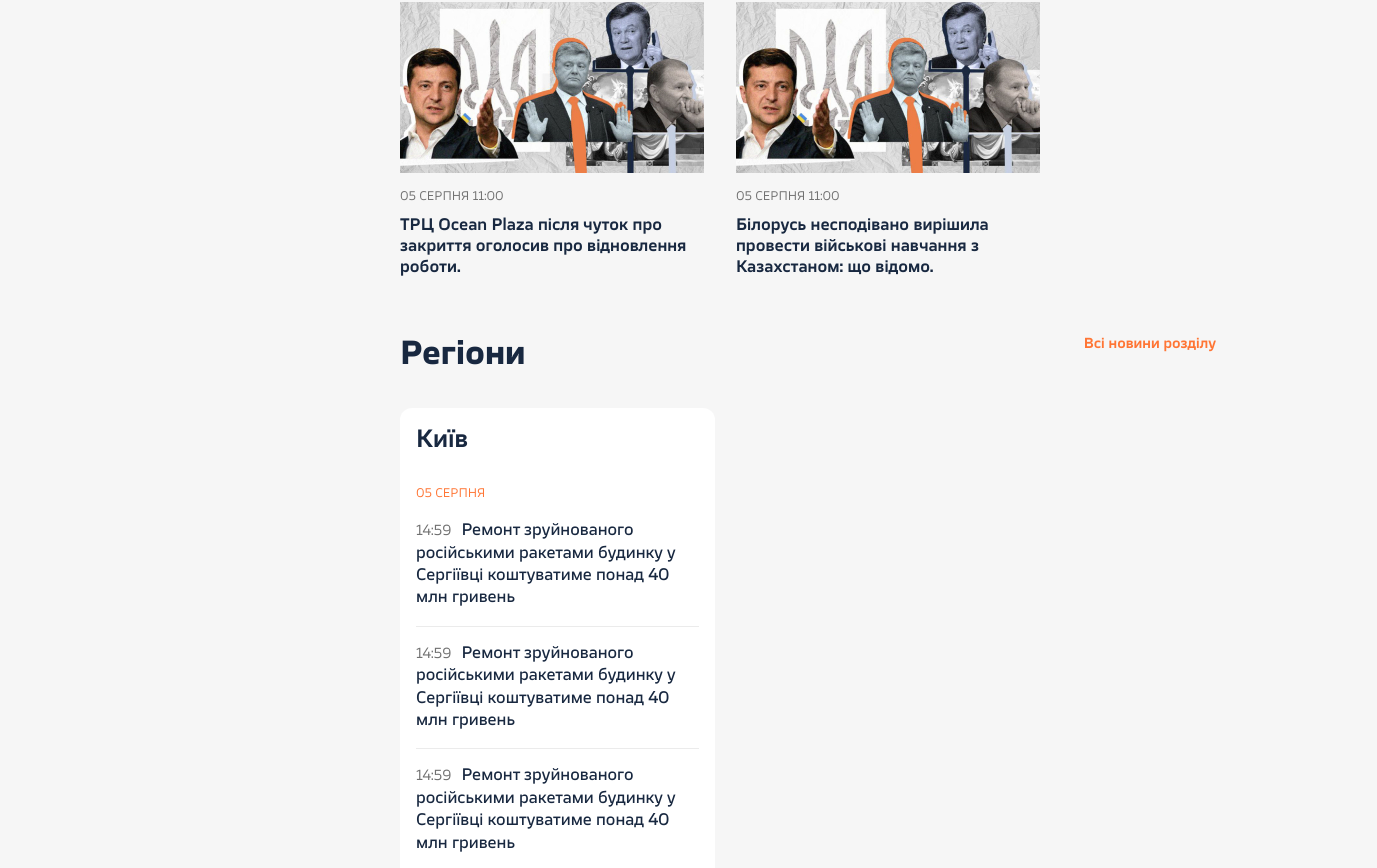
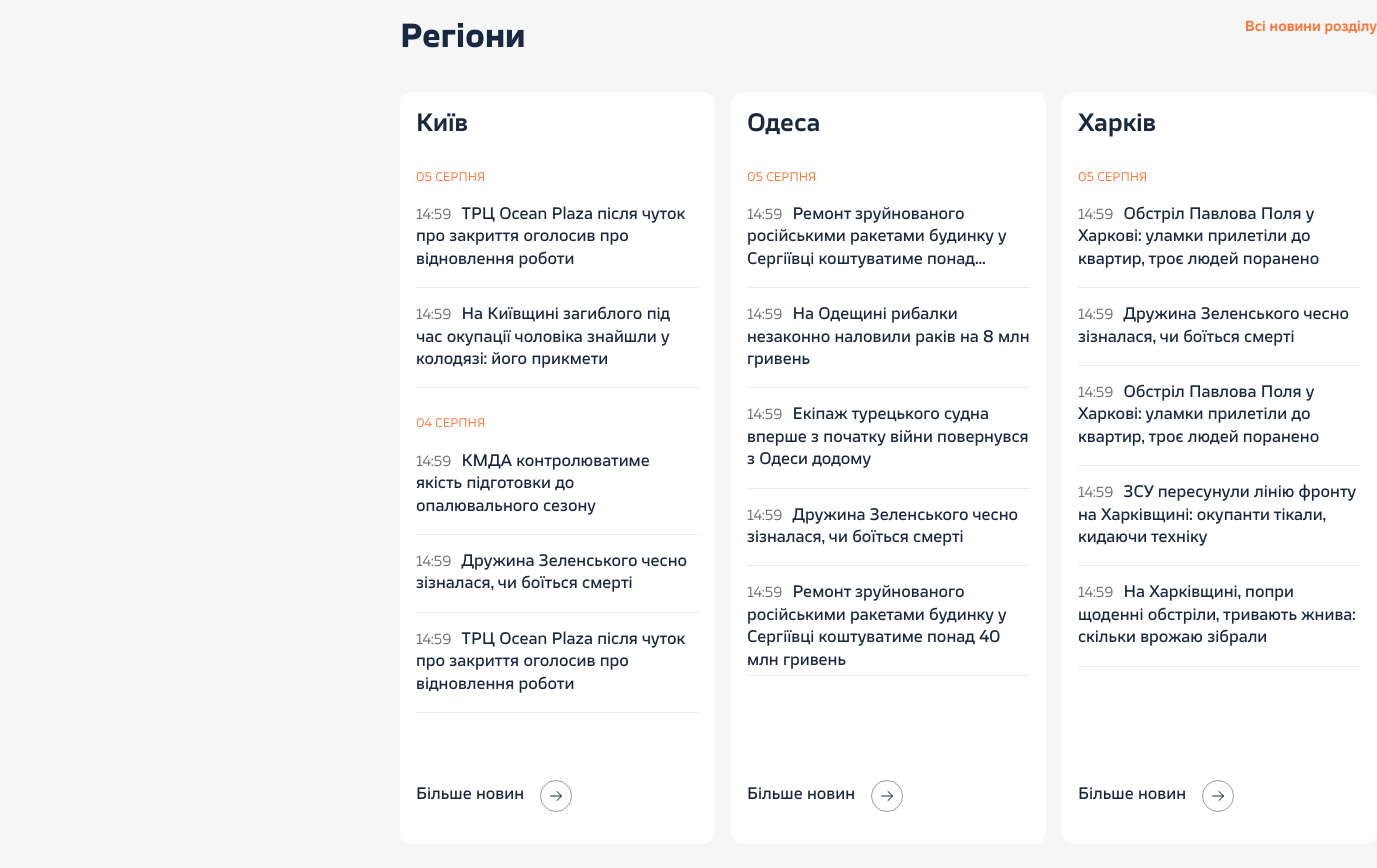
Before and after one commit to ihnatenkoo/News-Portal, a React (Vite) app: page / in a window 1280 px wide. Shown: the part 1592-2460 px from the top of the page, 1377 px wide, since content can reach past the window. Built offline with nearby package versions, Linux system fonts and the light colour scheme.

Commit message:
Impl logic of creating <Regions/> cards based on outside data

```diff
--- a/src/components/Regions/RegionCard/RegionCard.module.scss
+++ b/src/components/Regions/RegionCard/RegionCard.module.scss
@@ -9,7 +9,13 @@
 	}
 
 	&__inner {
+		height: 547px;
+		overflow: hidden;
 		margin-bottom: 67px;
+
+		&_day {
+			margin-bottom: 24px;
+		}
 	}
 
 	&__footer {
@@ -32,8 +38,11 @@
 
 	.article {
 		&__title {
+			max-height: 110px;
+			overflow: hidden;
 			padding: 16px 0;
 			border-bottom: 1px solid var(--gray-light);
+			cursor: pointer;
 
 			span {
 				margin-right: 10px;
--- a/src/components/Regions/RegionCard/RegionCard.tsx
+++ b/src/components/Regions/RegionCard/RegionCard.tsx
@@ -1,36 +1,31 @@
 import { FC } from 'react';
 import { Date, HTag } from '../../ui';
+import { IAllNews } from '../types';
 import s from './RegionCard.module.scss';
+interface IRegionCard {
+	newsData: IAllNews;
+}
 
-const RegionCard: FC = () => {
+const RegionCard: FC<IRegionCard> = ({ newsData }) => {
 	return (
 		<div className={s.card}>
 			<HTag tag="h3" className={s.card__title}>
-				Київ
+				{newsData.city}
 			</HTag>
 			<div className={s.card__inner}>
-				<div className={s.article}>
-					<Date type="accent">05 серпня</Date>
-					<HTag tag="h5" className={s.article__title}>
-						<Date type="time">14:59</Date>
-						Ремонт зруйнованого російськими ракетами будинку у Сергіївці
-						коштуватиме понад 40 млн гривень
-					</HTag>
-				</div>
-				<div className={s.article}>
-					<HTag tag="h5" className={s.article__title}>
-						<Date type="time">14:59</Date>
-						Ремонт зруйнованого російськими ракетами будинку у Сергіївці
-						коштуватиме понад 40 млн гривень
-					</HTag>
-				</div>
-				<div className={s.article}>
-					<HTag tag="h5" className={s.article__title}>
-						<Date type="time">14:59</Date>
-						Ремонт зруйнованого російськими ракетами будинку у Сергіївці
-						коштуватиме понад 40 млн гривень
-					</HTag>
-				</div>
+				{newsData.news.map((day) => (
+					<div className={s.card__inner_day} key={day.id}>
+						<Date type="accent">{day.date}</Date>
+						{day.articles.map((a) => (
+							<article className={s.article} key={a.id}>
+								<HTag tag="h5" className={s.article__title}>
+									<Date type="time">{a.time}</Date>
+									{a.title}
+								</HTag>
+							</article>
+						))}
+					</div>
+				))}
 			</div>
 
 			<a href="#" className={s.card__footer}>
--- a/src/components/Regions/Regions.module.scss
+++ b/src/components/Regions/Regions.module.scss
@@ -1,5 +1,14 @@
-.head {
-	margin-bottom: 32px;
-	display: flex;
-	justify-content: space-between;
+.regions {
+	width: fit-content;
+
+	&__head {
+		margin-bottom: 32px;
+		display: flex;
+		justify-content: space-between;
+	}
+
+	&__cards {
+		display: flex;
+		gap: 0 16px;
+	}
 }
--- a/src/components/Regions/Regions.tsx
+++ b/src/components/Regions/Regions.tsx
@@ -1,17 +1,152 @@
 import { FC } from 'react';
 import { AllCategoriesTag, HTag } from '../ui/';
 import RegionCard from './RegionCard/RegionCard';
+import { IAllNews } from './types';
 import s from './Regions.module.scss';
+
+const regionsNewsData: Array<IAllNews> = [
+	{
+		city: 'Київ',
+		news: [
+			{
+				id: '1',
+				date: '05 серпня',
+				articles: [
+					{
+						id: '1',
+						time: '14:59',
+						title:
+							'ТРЦ Ocean Plaza після чуток про закриття оголосив про відновлення роботи',
+					},
+					{
+						id: '2',
+						time: '14:59',
+						title:
+							'На Київщині загиблого під час окупації чоловіка знайшли у колодязі: його прикмети',
+					},
+				],
+			},
+			{
+				id: '2',
+				date: '04 серпня',
+				articles: [
+					{
+						id: '1',
+						time: '14:59',
+						title:
+							'КМДА контролюватиме якість підготовки до опалювального сезону',
+					},
+					{
+						id: '2',
+						time: '14:59',
+						title: 'Дружина Зеленського чесно зізналася, чи боїться смерті',
+					},
+					{
+						id: '3',
+						time: '14:59',
+						title:
+							'ТРЦ Ocean Plaza після чуток про закриття оголосив про відновлення роботи',
+					},
+				],
+			},
+		],
+	},
+	{
+		city: 'Одеса',
+		news: [
+			{
+				id: '1',
+				date: '05 серпня',
+				articles: [
+					{
+						id: '1',
+						time: '14:59',
+						title:
+							'Ремонт зруйнованого російськими ракетами будинку у Сергіївці коштуватиме понад...',
+					},
+					{
+						id: '2',
+						time: '14:59',
+						title:
+							'На Одещині рибалки незаконно наловили раків на 8 млн гривень',
+					},
+					{
+						id: '3',
+						time: '14:59',
+						title:
+							'Екіпаж турецького судна вперше з початку війни повернувся з Одеси додому',
+					},
+					{
+						id: '4',
+						time: '14:59',
+						title: 'Дружина Зеленського чесно зізналася, чи боїться смерті',
+					},
+					{
+						id: '5',
+						time: '14:59',
+						title:
+							'Ремонт зруйнованого російськими ракетами будинку у Сергіївці коштуватиме понад 40 млн гривень',
+					},
+				],
+			},
+		],
+	},
+	{
+		city: 'Харків',
+		news: [
+			{
+				id: '1',
+				date: '05 серпня',
+				articles: [
+					{
+						id: '1',
+						time: '14:59',
+						title:
+							'Обстріл Павлова Поля у Харкові: уламки прилетіли до квартир, троє людей поранено',
+					},
+					{
+						id: '2',
+						time: '14:59',
+						title: 'Дружина Зеленського чесно зізналася, чи боїться смерті',
+					},
+					{
+						id: '3',
+						time: '14:59',
+						title:
+							'Обстріл Павлова Поля у Харкові: уламки прилетіли до квартир, троє людей поранено',
+					},
+					{
+						id: '4',
+						time: '14:59',
+						title:
+							'ЗСУ пересунули лінію фронту на Харківщині: окупанти тікали, кидаючи техніку',
+					},
+					{
+						id: '5',
+						time: '14:59',
+						title:
+							'На Харківщині, попри щоденні обстріли, тривають жнива: скільки врожаю зібрали',
+					},
+				],
+			},
+		],
+	},
+];
 
 const Regions: FC = () => {
 	return (
-		<section>
-			<div className={s.head}>
+		<section className={s.regions}>
+			<div className={s.regions__head}>
 				<HTag tag="h2">Регіони</HTag>
 				<AllCategoriesTag>Всі новини розділу</AllCategoriesTag>
 			</div>
-			<RegionCard />
+			<div className={s.regions__cards}>
+				{regionsNewsData.map((region) => (
+					<RegionCard newsData={region} key={region.city} />
+				))}
+			</div>
 		</section>
 	);
 };
+
 export default Regions;
--- /dev/null
+++ b/src/components/Regions/types.ts
@@ -0,0 +1,14 @@
+export interface IAllNews {
+	city: string;
+	news: Array<INewsOfSpecificDate>;
+}
+interface INewsOfSpecificDate {
+	id: string;
+	date: string;
+	articles: Array<IArticle>;
+}
+interface IArticle {
+	id: string;
+	time: string;
+	title: string;
+}
--- a/src/components/ui/HTag/HTag.tsx
+++ b/src/components/ui/HTag/HTag.tsx
@@ -1,5 +1,5 @@
 import { PropsWithChildren } from 'react';
-import s from './HTag.module.scss';
+import s from './htag.module.scss';
 import cn from 'classnames';
 
 interface HTagProps extends PropsWithChildren {
```
